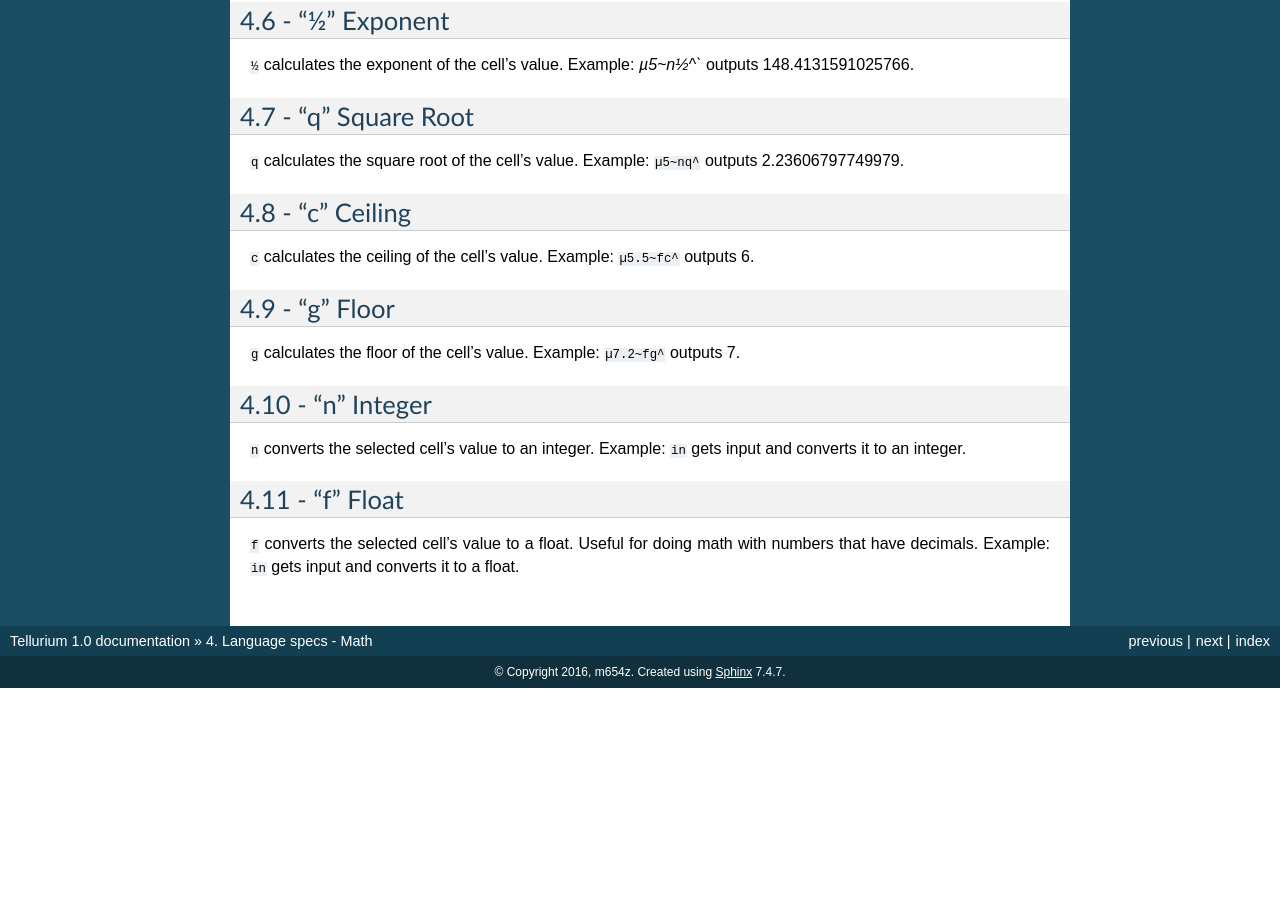
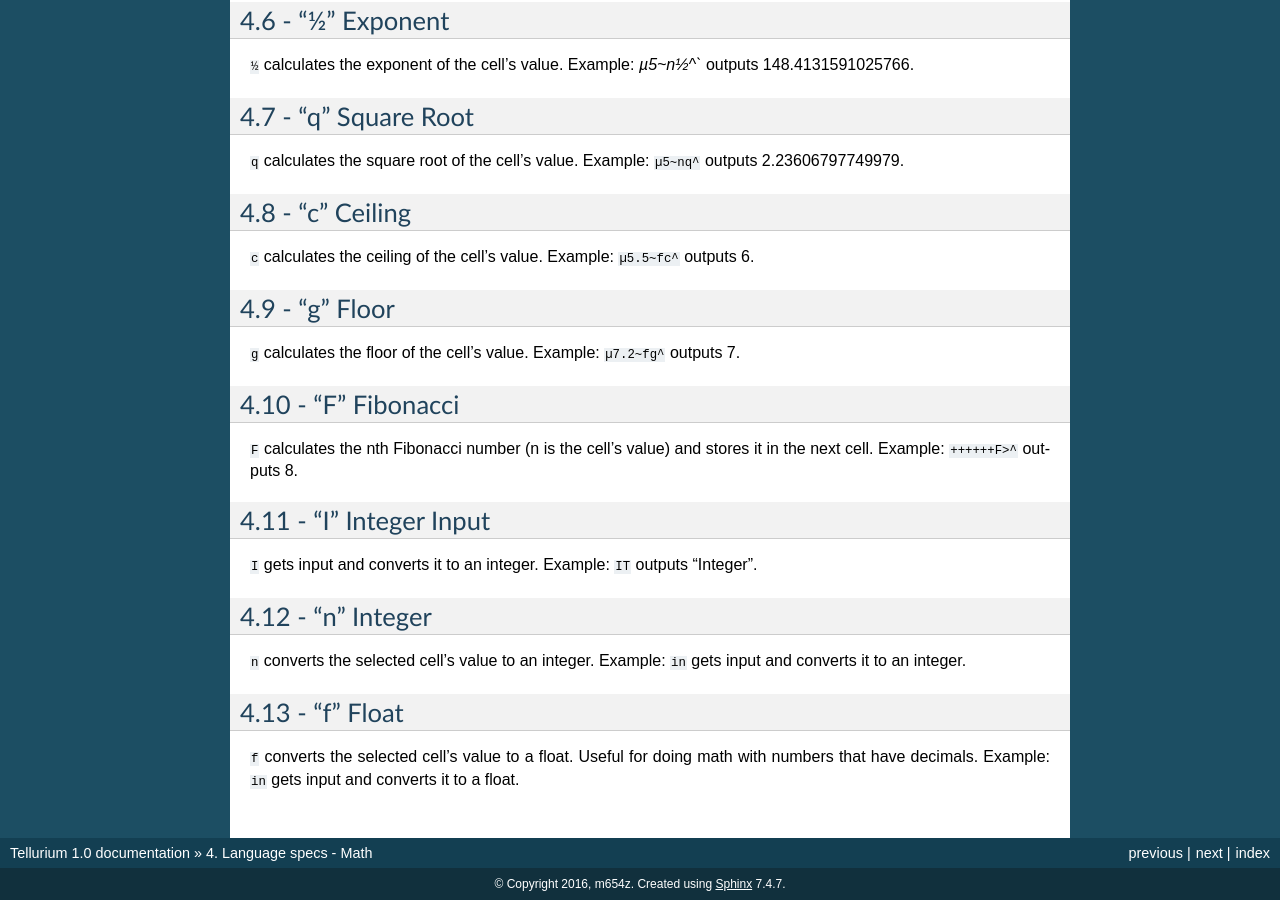
Before and after one commit to m654z/Tellurium, a Sphinx documentation site: the page built from docs/spec-math.rst, in a window 1280 px wide and 900 px high, scrolled down 777 px. Built offline with Sphinx 7.4.7, drawn with Linux system fonts in a browser that asks for light colours; before the commit the page ends 1465 px from its top, so only the background shows below that; some of the changed text lies outside the part shown.

Commit message:
Update spec-math.rst

```diff
--- a/docs/spec-math.rst
+++ b/docs/spec-math.rst
@@ -60,13 +60,25 @@ Example: ``µ5.5~fc^`` outputs 6.
 ``g`` calculates the floor of the cell's value.
 Example: ``µ7.2~fg^`` outputs 7.
 
-4.10 - "n" Integer
+4.10 - "F" Fibonacci
+====================
+
+``F`` calculates the nth Fibonacci number (n is the cell's value) and stores it in the next cell.
+Example: ``++++++F>^`` outputs 8.
+
+4.11 - "I" Integer Input
+========================
+
+``I`` gets input and converts it to an integer.
+Example: ``IT`` outputs "Integer".
+
+4.12 - "n" Integer
 ==================
 
 ``n`` converts the selected cell's value to an integer.
 Example: ``in`` gets input and converts it to an integer.
 
-4.11 - "f" Float
+4.13 - "f" Float
 ================
 
 ``f`` converts the selected cell's value to a float. Useful for doing math with numbers that have decimals.
```
